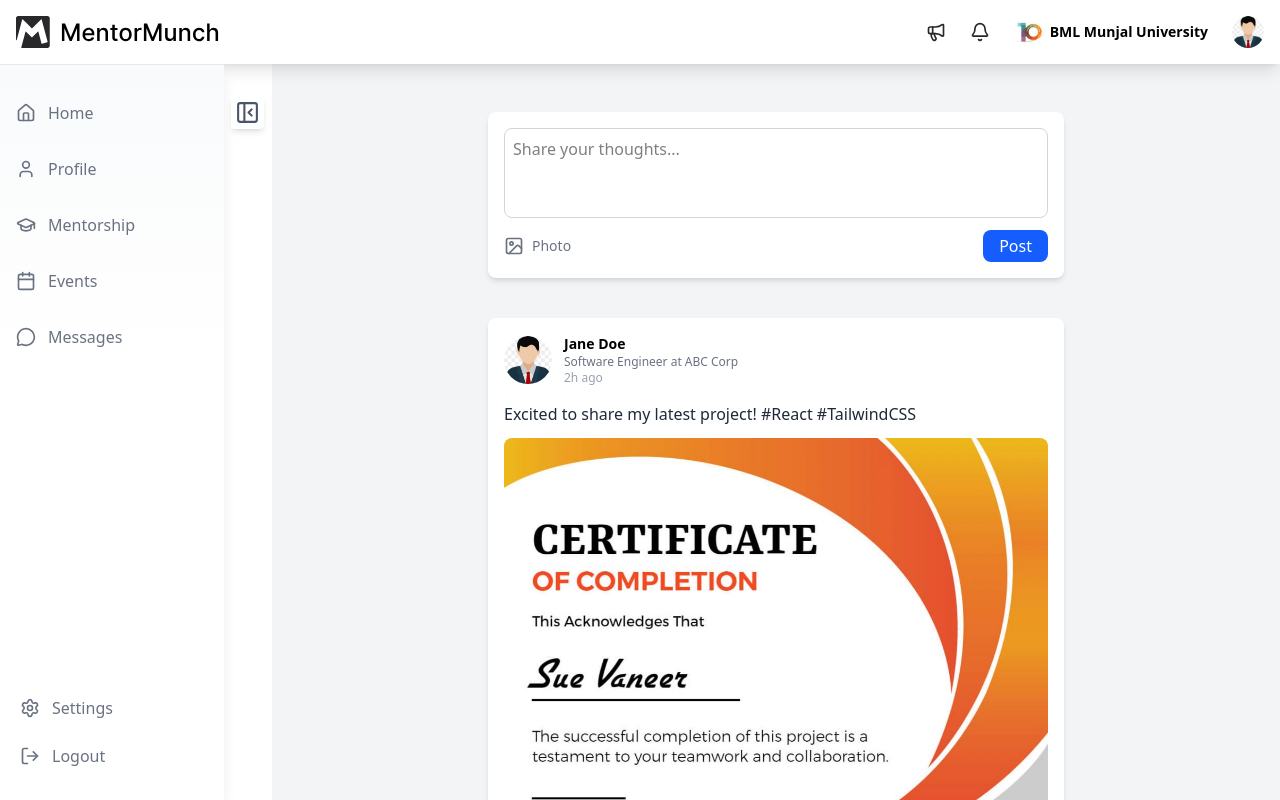
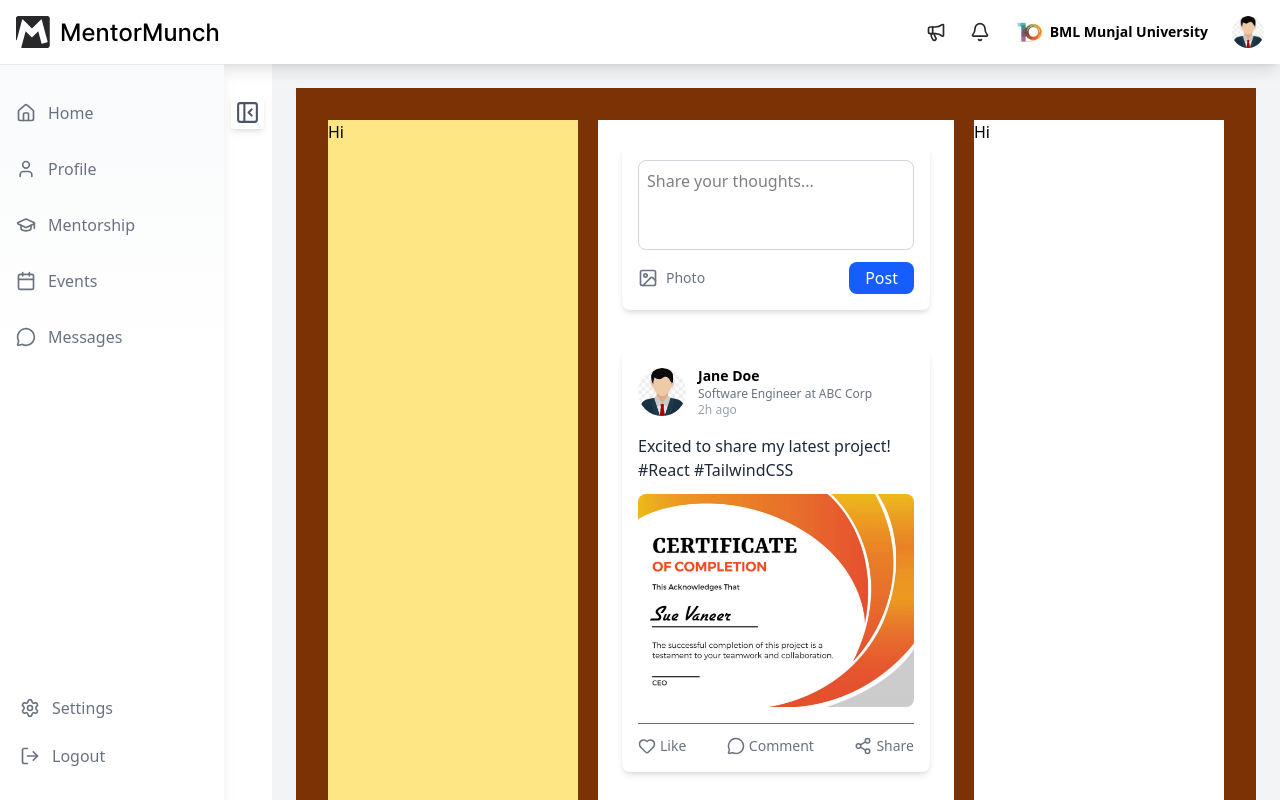
Before and after one commit to Prateek-yadav1/HuntrX, a React (Vite) app: page / in a window 1280 px wide. Built offline with nearby package versions, Linux system fonts and the light colour scheme.

Commit message:
removed bugs from home layout

```diff
--- a/src/App.jsx
+++ b/src/App.jsx
@@ -1,7 +1,7 @@
 import React, { useState } from "react";
 import TopBar from "./components/TopBar";
 import Sidebar from "./components/Sidebar";
-import Feed from "./components/Feed";
+import Home_Layout from "./components/home_Layout";
 
 const App = () => {
   const [isOpen, setIsOpen] = useState(true);
@@ -12,7 +12,7 @@ const App = () => {
       <div className="flex flex-1 overflow-hidden">
         <Sidebar isOpen={isOpen} setIsOpen={setIsOpen} />
         <div className="flex-1 overflow-auto p-6 bg-gray-100">
-          <Feed />
+       <Home_Layout/>
         </div>
       </div>
     </div>
--- a/src/components/home_Layout.jsx
+++ b/src/components/home_Layout.jsx
@@ -1,11 +1,14 @@
 import React from 'react'
+import Feed from './Feed'
 
 const Home_Layout = () => {
   return (
-    <div className='container grid gap-5 grid-cols-[360px_1fr_360px] bg-amber-900 p-8 w-full h-screen'>
-    <div className="bg-amber-200">Hi</div>
-     <div className="bg-white">Hi</div>
-     <div className="bg-white">Hi</div>
+    <div className="bg-amber-900 min-h-screen p-8 max-w-7xl mx-auto">
+      <div className="grid gap-5 grid-cols-[250px_1fr_250px]">
+        <div className="bg-amber-200">Hi</div>
+        <div className="bg-white"> <Feed /></div>
+        <div className="bg-white">Hi</div>
+      </div>
     </div>
   )
 }
```
